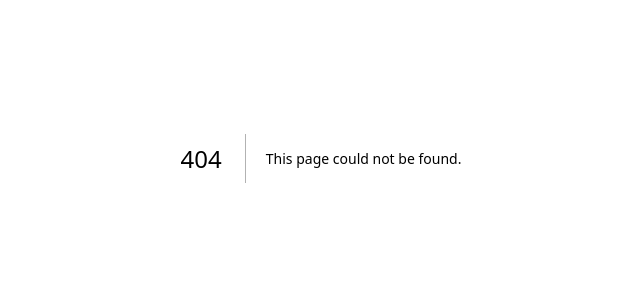
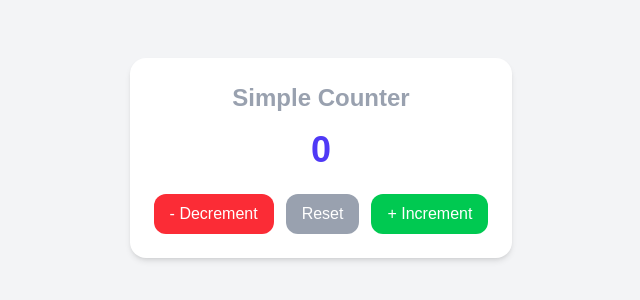
Before and after one commit to raufurislam/hello-nextjs, a Next.js app: page /counter in a window 1280 px wide. Before the commit this address had no page. Shown: the part 242-542 px from the top of the page, without its empty margins (319-959 px from the left). Built offline with nearby package versions, Linux system fonts and the light colour scheme.

Commit message:
dive deep into React server components

```diff
--- /dev/null
+++ b/src/app/counter/page.tsx
@@ -0,0 +1,10 @@
+import Counter from "@/components/Counter";
+
+export default function CounterPage() {
+  console.log("Hello from Counter routes");
+  return (
+    <div>
+      <Counter />
+    </div>
+  );
+}
--- a/src/app/page.tsx
+++ b/src/app/page.tsx
@@ -1,7 +1,9 @@
-export default function page() {
+export default function HomePage() {
+  console.log("Hello world");
   return (
-    <div>
-      <h1 className="text-4xl">Hello Next.js</h1>
+    <div className="text-center flex items-center justify-center flex-col gap-4 min-h-screen">
+      <h1 className="text-4xl">Welcome To Next.js Home Page</h1>
+      <p className="text-6xl">React Server Component (RSC)</p>
     </div>
   );
 }
--- /dev/null
+++ b/src/components/Counter.tsx
@@ -0,0 +1,40 @@
+"use client";
+
+import { useState } from "react";
+
+export default function Counter() {
+  const [count, setCount] = useState<number>(0);
+
+  console.log(count);
+
+  return (
+    <div className="flex items-center justify-center min-h-screen bg-gray-100">
+      <div className="bg-white max-w-3xl shadow-md rounded-2xl p-6 text-center">
+        <h1 className="text-2xl font-semibold text-gray-400 mb-4">
+          Simple Counter
+        </h1>
+        <p className="text-4xl font-semibold text-indigo-600 mb-6">{count}</p>
+        <div className="flex gap-3 justify-center">
+          <button
+            onClick={() => setCount(count - 1)}
+            className="px-4 py-2 bg-red-500 text-white rounded-xl hover:bg-red-600 transition"
+          >
+            - Decrement
+          </button>
+          <button
+            onClick={() => setCount(0)}
+            className="px-4 py-2 bg-gray-400 text-white rounded-xl hover:bg-gray-500 transition"
+          >
+            Reset
+          </button>
+          <button
+            onClick={() => setCount(count + 1)}
+            className="px-4 py-2 bg-green-500 text-white rounded-xl hover:bg-green-600 transition"
+          >
+            + Increment
+          </button>
+        </div>
+      </div>
+    </div>
+  );
+}
```
